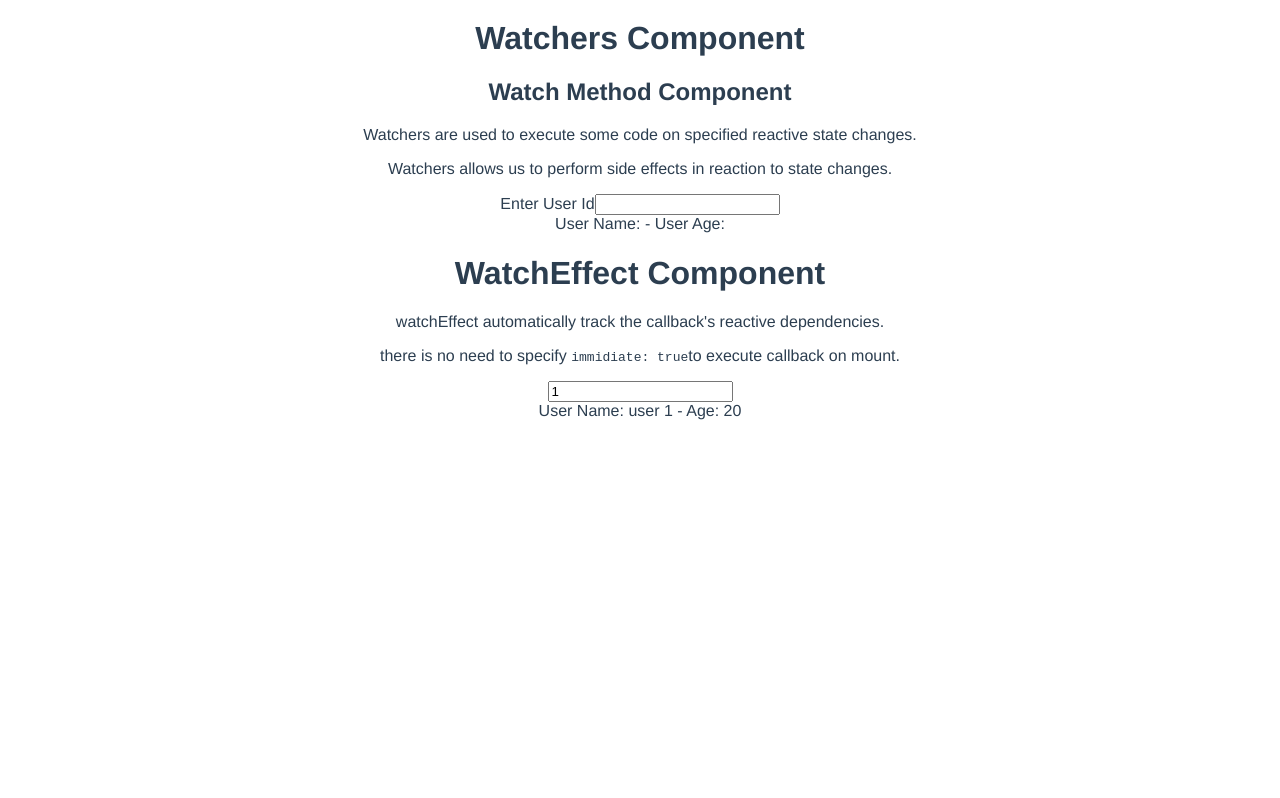
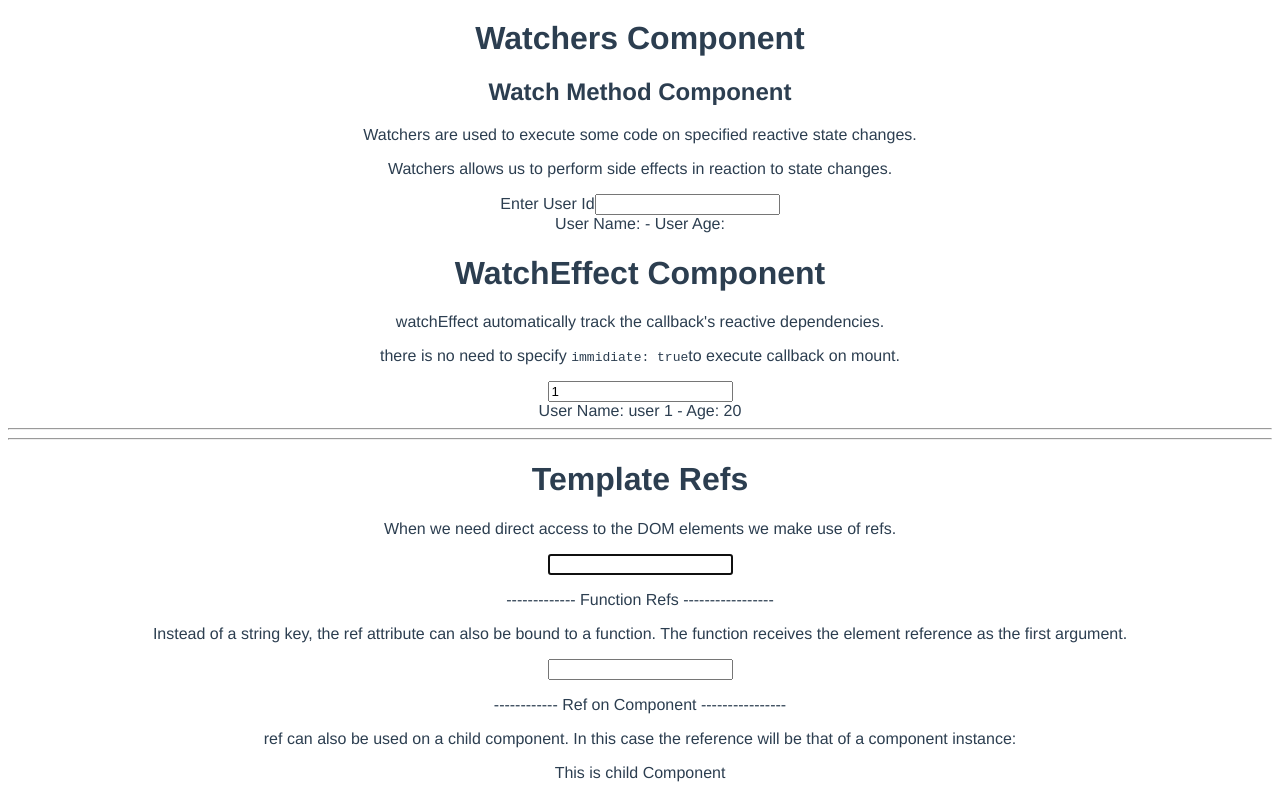
Before and after one commit to saqib-vm1/vue-git-practice, a Vue app: page / in a window 1280 px wide. Shown: the part 570-1368 px from the top of the page. Before the commit the page ends 998 px from the top, so only its background shows below. Built offline with nearby package versions, Linux system fonts and the light colour scheme.

Commit message:
using template refs to directly accessing DOM elements

```diff
--- a/src/App.vue
+++ b/src/App.vue
@@ -10,6 +10,9 @@
   <hr />
   <hr />
   <WatchersComponent />
+  <hr />
+  <hr />
+  <TemplateRefs />
 </template>
 
 <script setup>
@@ -17,6 +20,7 @@
   import VModel from './components/v-model/VModel.vue';
   import ProvideInject from './components/provide-inject/ProvideInject.vue';
   import WatchersComponent from './components/watchers/WatchersComponent.vue'
+  import TemplateRefs from './components/template-refs/TemplateRefs.vue';
 </script>
 
 <style>
--- /dev/null
+++ b/src/components/template-refs/ComponentRef.vue
@@ -0,0 +1,12 @@
+<template>
+    <p>This is {{ childComponent }}</p>
+</template>
+
+<script setup>
+    import { ref, defineExpose } from 'vue';
+
+    const childComponent = ref('child Component');
+    defineExpose({
+        childComponent
+    })
+</script>
--- /dev/null
+++ b/src/components/template-refs/TemplateRefs.vue
@@ -0,0 +1,37 @@
+<template>
+    <h1>Template Refs</h1>
+    <p>When we need direct access to the DOM elements we make use of refs.</p>
+    <input ref="firstName" />
+    <!-- ============================================= -->
+    <p>------------- Function Refs -----------------</p>
+    <p>
+        Instead of a string key, the ref attribute can also be bound to a function.
+        The function receives the element reference as the first argument.
+    </p>
+    <input name="functionRef" :ref="(el) => { functionRef = el }" />
+    <!-- ============================================== -->
+    <p>------------ Ref on Component ----------------</p>
+    <p>
+        ref can also be used on a child component. In this case the reference
+        will be that of a component instance:
+    </p>
+    <ComponentRef ref="componentRef" />
+</template>
+
+<script setup>
+    import { onMounted, ref } from 'vue';
+    import ComponentRef from './ComponentRef.vue';
+    // To obtain the reference, we need to declare a ref with the same name:
+    const firstName = ref(null);
+    const functionRef = ref(null);
+    const componentRef = ref(null);
+
+    onMounted(() => {
+        firstName.value.focus();
+        console.log(functionRef.value);
+
+        // In order to access the child component properties,
+        // those must be exposed from the child component.
+        console.dir(componentRef.value.childComponent)
+    })
+</script>
```
